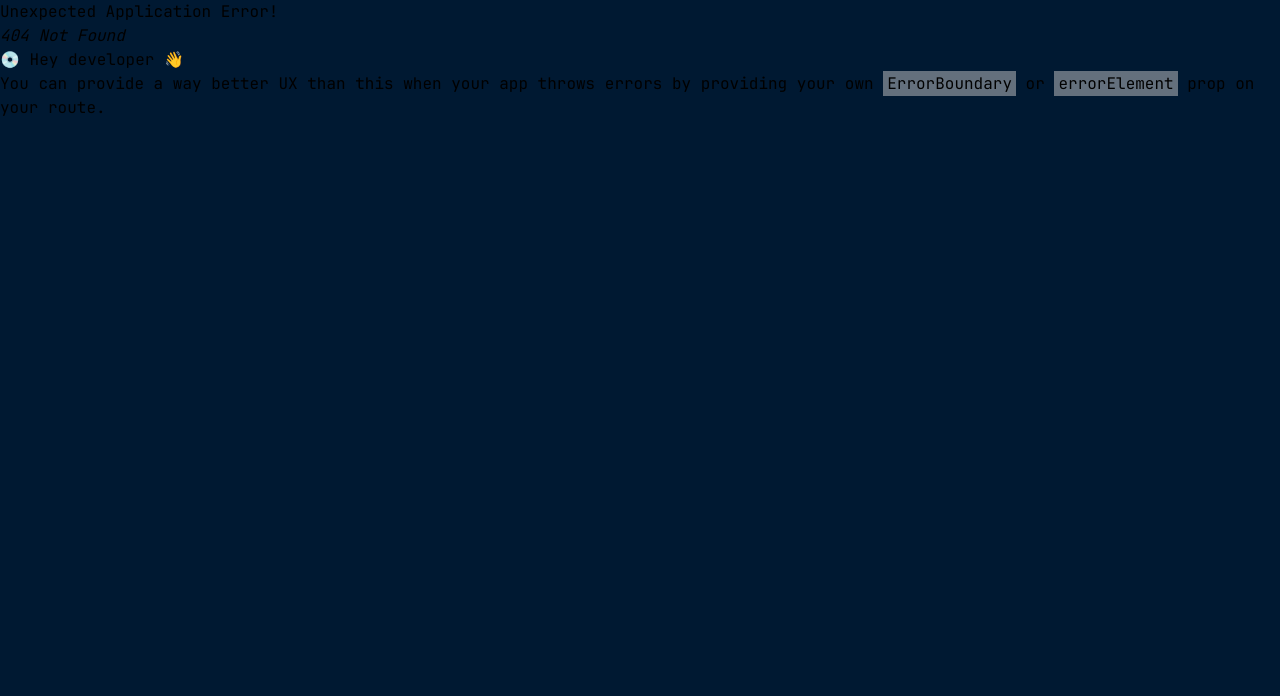
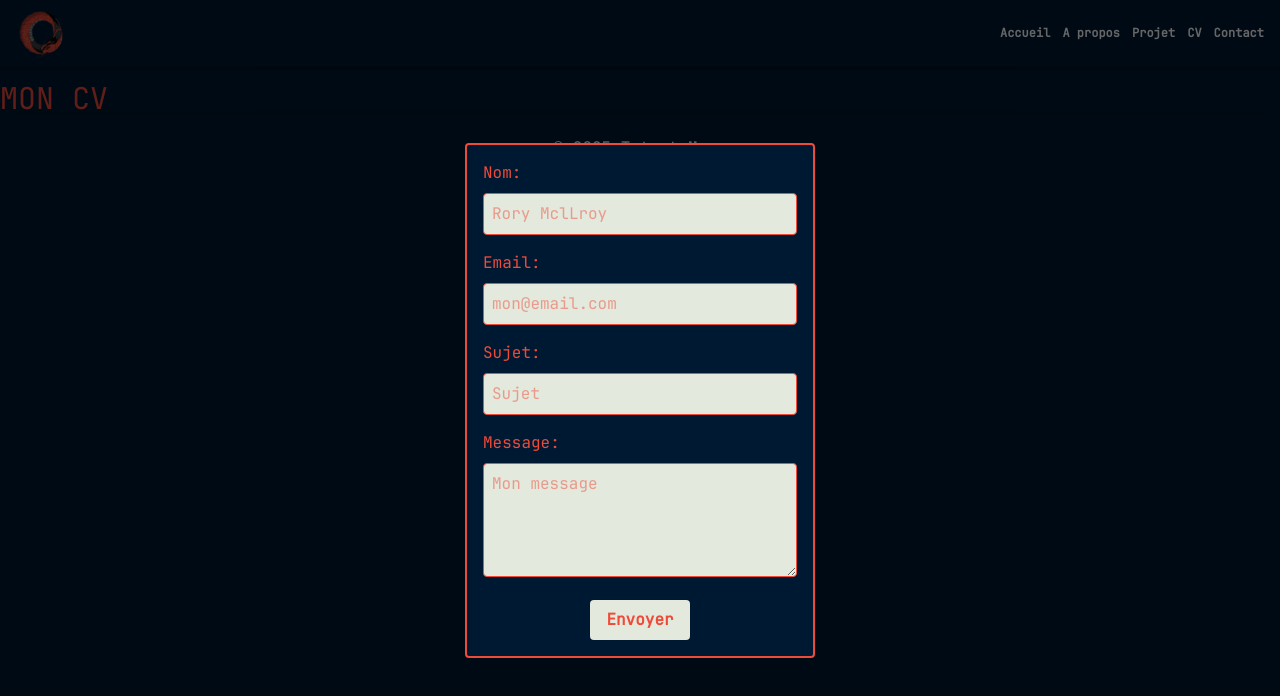
Before and after one commit to marc135169/MT_Portfolio, a React (Vite) app: page /cv in a window 1280 px wide. Before the commit this address had no page. Shown: the top 696 px of the page. Built offline with nearby package versions, Linux system fonts and the light colour scheme.

Commit message:
Home Page

```diff
--- a/src/App.tsx
+++ b/src/App.tsx
@@ -1,12 +1,15 @@
 import {Outlet} from "react-router-dom";
 import Header from "./components/common/Header.tsx";
 import Footer from "./components/common/Footer.tsx";
+import ModalForm from "./components/ModalForm.tsx";
+
 
 export default function App () {
 
     return (
         <>
             <Header />
+            <ModalForm />
             <Outlet />
             <Footer />
         </>
--- /dev/null
+++ b/src/components/ModalForm.tsx
@@ -0,0 +1,107 @@
+import {ChangeEvent, FormEvent, useState} from 'react';
+
+interface FormData {
+    name: string;
+    email: string;
+    subject: string;
+    message: string;
+}
+
+export default function ModalForm() {
+    const [formData, setFormData] = useState<FormData>({
+        name: '',
+        email: '',
+        subject: '',
+        message: ''
+    });
+
+    const handleChange = (e: ChangeEvent<HTMLInputElement | HTMLTextAreaElement>) => {
+        const { name, value } = e.target;
+        setFormData(prevState => ({
+            ...prevState,
+            [name]: value
+        }));
+    };
+
+    const handleSubmit = (e: FormEvent<HTMLFormElement>) => {
+        e.preventDefault();
+
+        window.location.href = `mailto:marc.tetart@proton.me?subject=${formData.subject}&body=De: ${formData.name}%0D%0AEmail: ${formData.email}%0D%0A%0D%0AMessage:%0D%0A${formData.message}`;
+
+        setFormData({
+            name: '',
+            email: '',
+            subject: '',
+            message: ''
+        });
+    };
+
+    return (
+        <div className="modalForm absolute w-full h-full flex justify-center items-center bg-bg-black ">
+            <form onSubmit={handleSubmit} className="w-[350px] p-4 pt-4 text-primary flex flex-col bg-secondary rounded border-solid border-2" id="form">
+                <div className="mb-4">
+                    <label htmlFor="name" className="block mb-2">Nom:</label>
+                    <input
+                        type="text"
+                        id="name"
+                        name="name"
+                        value={formData.name}
+                        onChange={handleChange}
+                        required
+                        className="w-full p-2 border rounded bg-quinary"
+                        placeholder="Rory MclLroy"
+                    />
+                </div>
+
+                <div className="mb-4">
+                    <label htmlFor="email" className="block mb-2">Email:</label>
+                    <input
+                        type="email"
+                        id="email"
+                        name="email"
+                        value={formData.email}
+                        onChange={handleChange}
+                        required
+                        className="w-full p-2 border rounded bg-quinary"
+                        placeholder="mon@email.com"
+                    />
+                </div>
+
+                <div className="mb-4">
+                    <label htmlFor="subject" className="block mb-2">Sujet:</label>
+                    <input
+                        type="text"
+                        id="subject"
+                        name="subject"
+                        value={formData.subject}
+                        onChange={handleChange}
+                        required
+                        className="w-full p-2 border rounded bg-quinary"
+                        placeholder="Sujet"
+                    />
+                </div>
+
+                <div className="mb-4">
+                    <label htmlFor="message" className="block mb-2">Message:</label>
+                    <textarea
+                        id="message"
+                        name="message"
+                        value={formData.message}
+                        onChange={handleChange}
+                        required
+                        rows={4}
+                        className="w-full p-2 border rounded bg-quinary"
+                        placeholder="Mon message"
+                    />
+                </div>
+
+                <button
+                    type="submit"
+                    className=" text-primary px-4 py-2 self-center rounded hover:bg-primary hover:text-quinary bg-quinary font-bold"
+                >
+                    Envoyer
+                </button>
+            </form>
+        </div>
+    );
+}
--- a/src/components/common/Header.tsx
+++ b/src/components/common/Header.tsx
@@ -1,4 +1,40 @@
+import {Link, useLocation, useNavigate} from "react-router-dom";
+import {useEffect} from "react";
+
+
 export default function Header () {
+
+    const location = useLocation();
+    const navigate = useNavigate();
+
+    useEffect(() => {
+        if (location.hash) {
+            console.log(location.hash);
+            const element = document.getElementById(location.hash.slice(1));
+            if (element) {
+                setTimeout(() => {
+                    element.scrollIntoView({ behavior: 'smooth' });
+                }, 100);
+            }
+        }
+    }, [location]);
+
+    const handleNavigation = (anchor: string) => {
+        if (location.pathname === '/') {
+            const element = document.getElementById(anchor);
+            if (element) {
+                element.scrollIntoView({ behavior: 'smooth' });
+            }
+        } else {
+            navigate(`/#${anchor}`);
+        }
+    }
+
+    function handleTop() {
+        window.scrollTo(0, 0);
+    }
+
+
     return (
         <header className="header w-full flex direction-row justify-between items-center bg-[#001932] fixed
                             shadow-[0_2px_1px_2px_rgba(0,0,0,0.3)] inset-shadow">
@@ -11,16 +47,16 @@ export default function Header () {
 
                 <ul className="nav-links text-white flex direction-row gap-x-3 font-extrabold text-[12px] mx-[1rem]">
                     <li className="nav-item ">
-                        <a className="nav-link " href="#">Accueil</a>
+                        <Link to={"/"} className="nav-link" onClick={handleTop}>Accueil</Link>
                     </li>
                     <li className="nav-item">
-                        <a className="nav-link" href="#">A propos</a>
+                        <p className="nav-link" onClick={() => handleNavigation("aboutMe")}>A propos</p>
                     </li>
                     <li className="nav-item">
-                        <a className="nav-link" href="#">Projet</a>
+                        <Link to={"/project"} className="nav-link">Projet</Link>
                     </li>
                     <li className="nav-item">
-                        <a className="nav-link" href="#">CV</a>
+                        <Link to={"/cv"} className="nav-link">CV</Link>
                     </li>
                     <li className="nav-item">
                         <a className="nav-link" href="#">Contact</a>
--- a/src/index.css
+++ b/src/index.css
@@ -1,16 +1,5 @@
 @import "tailwindcss";
 @tailwind utilities;
-
-
-@theme {
-    /*--font-display: "Satoshi", "sans-serif";
-    --breakpoint-3xl: 1920px;*/
-    --color-primary: #ef4b39;
-    --color-secondary: #001932;
-    --color-tertiary: #B98D74;
-    --color-quaternary: #CFCBAB;
-    --color-quinary: #E3E9DD;
-}
 
 @font-face {
     font-family: 'JetBrains Mono Regular';
@@ -18,6 +7,18 @@
             url('/font/JetBrainsMono-2.304/fonts/ttf/JetBrainsMono-Regular.ttf') format('truetype');
 
 }
+
+@theme {
+    --font-jetbrain: "JetBrains Mono Regular", "serif";
+    --breakpoint-3xl: 1920px;
+    --color-primary: #ef4b39;
+    --color-secondary: #001932;
+    --color-tertiary: #B98D74;
+    --color-quaternary: #CFCBAB;
+    --color-quinary: #E3E9DD;
+    --color-bg-black: rgba(0, 0, 0, 0.6);
+}
+
 *{
     font-family: 'JetBrains Mono Regular', serif;
 }
@@ -67,7 +68,6 @@ body {
             -5px  5px 0 var(--color-primary),
             -5px  5px 0 var(--color-primary);
 }
-
 .icon:hover{
     color: var(--color-primary);
 }
--- a/src/pages/CV.tsx
+++ b/src/pages/CV.tsx
@@ -0,0 +1,7 @@
+export default function CV() {
+    return (
+        <main>
+            <h1 className="text-3xl pt-20 text-primary">MON CV</h1>
+        </main>
+    )
+}
--- a/src/pages/Home.tsx
+++ b/src/pages/Home.tsx
@@ -52,7 +52,7 @@ export default function Home() {
                 </section>
                 <section className="about flex flex-col items-center justify-center">
                     <div className="about-content flex flex-col items-center justify-center">
-                        <h2 className="about-content-title mb-[1rem] text-primary">A propos de moi</h2>
+                        <h2 className="about-content-title mb-[1rem] text-primary" id="aboutMe">A propos de moi</h2>
                         <p className="about-content-text mb-[1rem]">Anciennement technicien informatique, j’ai choisi de
                             suivre ma passion en me reconvertissant dans le développement de jeux vidéo et l'intégration
                             web.
--- /dev/null
+++ b/src/pages/Project.tsx
@@ -0,0 +1,7 @@
+export default function Project(){
+    return (
+        <main>
+            <h1 className="text-3xl pt-20 text-primary">MES PROJETS</h1>
+        </main>
+    )
+}
```
Also changed, not shown: src/main.tsx (+8 -6 lines).
